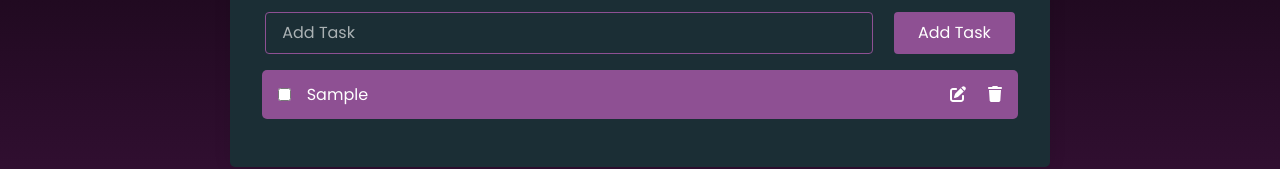
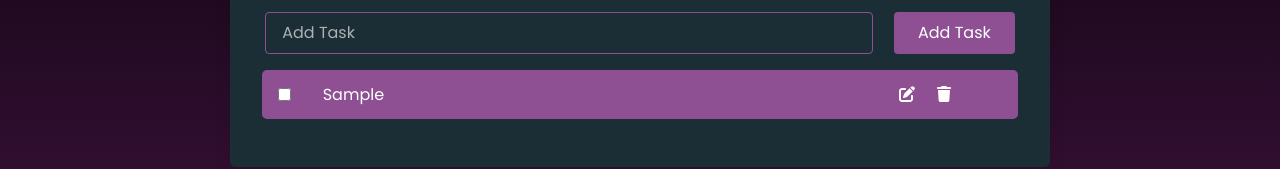
Before and after one commit to Sakshi-Simform/todo-list, a React (Vite) app: page / in a window 1280 px wide. Both pictures are taken after typing "Sample" into the empty fields and a click on the button "Add Task". Shown: the part 359-528 px from the top of the page. Built offline with nearby package versions, Linux system fonts and the light colour scheme; the HTML template or start-up script is replaced by a standard one.

Commit message:
feature: add hover for task

```diff
--- a/src/styles/App.css
+++ b/src/styles/App.css
@@ -94,9 +94,41 @@ body {
   margin: 0;
   white-space: normal;
   word-wrap: break-word;
-  overflow-wrap: break-word;
-  width: 30rem;
-  flex-grow: 1;
+  overflow: hidden;
+  width: 20rem;
+  display: -webkit-box;
+  -webkit-line-clamp: 2;
+  -webkit-box-orient: vertical;
+  text-overflow: ellipsis;
+  transition: max-height 0.3s ease;
+  max-height: 4.5em;
+  cursor: pointer;
+  width: 35rem;
+}
+
+.Todo p:hover {
+  -webkit-line-clamp: unset;
+  max-height: none;
+  overflow: visible;
+  white-space: normal;
+}
+.editdelete-icon{
+  display: flex;
+  justify-content: center;
+  align-items: center;
+  width: 100px;
+}
+
+.Todo {
+  display: flex;
+  align-items: center;
+  background: var(--secondry-color);
+  color: var(--white-color);
+  padding: 0.75rem 1rem;
+  border-radius: 5px;
+  margin-bottom: 1rem;
+  gap: 1rem;
+
 }
 
 .todo-update {
@@ -127,17 +159,6 @@ body {
 
 .todo-btn:hover{
   background-color: #764278;
-}
-
-.Todo {
-  display: flex;
-  justify-content: space-between;
-  align-items: center;
-  background: var(--secondry-color);
-  color: var(--white-color);
-  padding: 0.75rem 1rem;
-  border-radius: 5px;
-  margin-bottom: 1rem;
 }
 
 .fa-trash {
```
